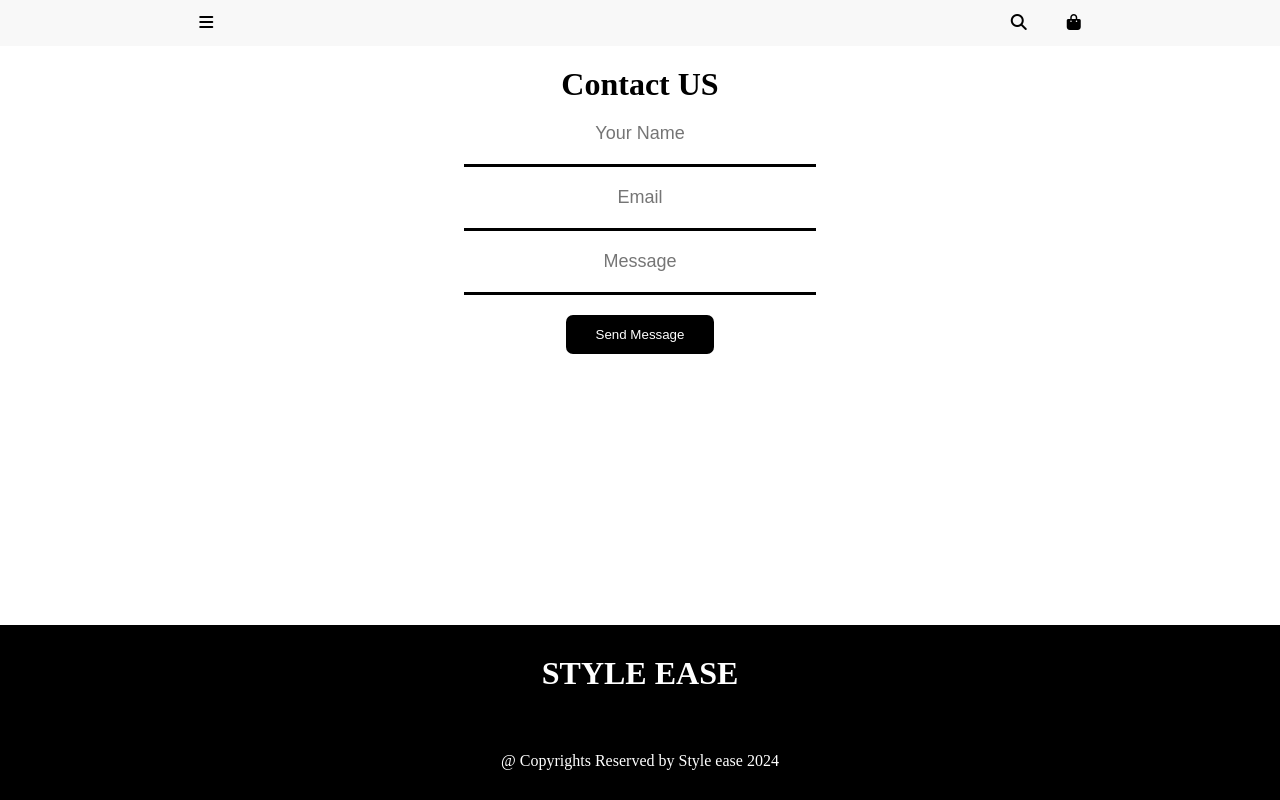
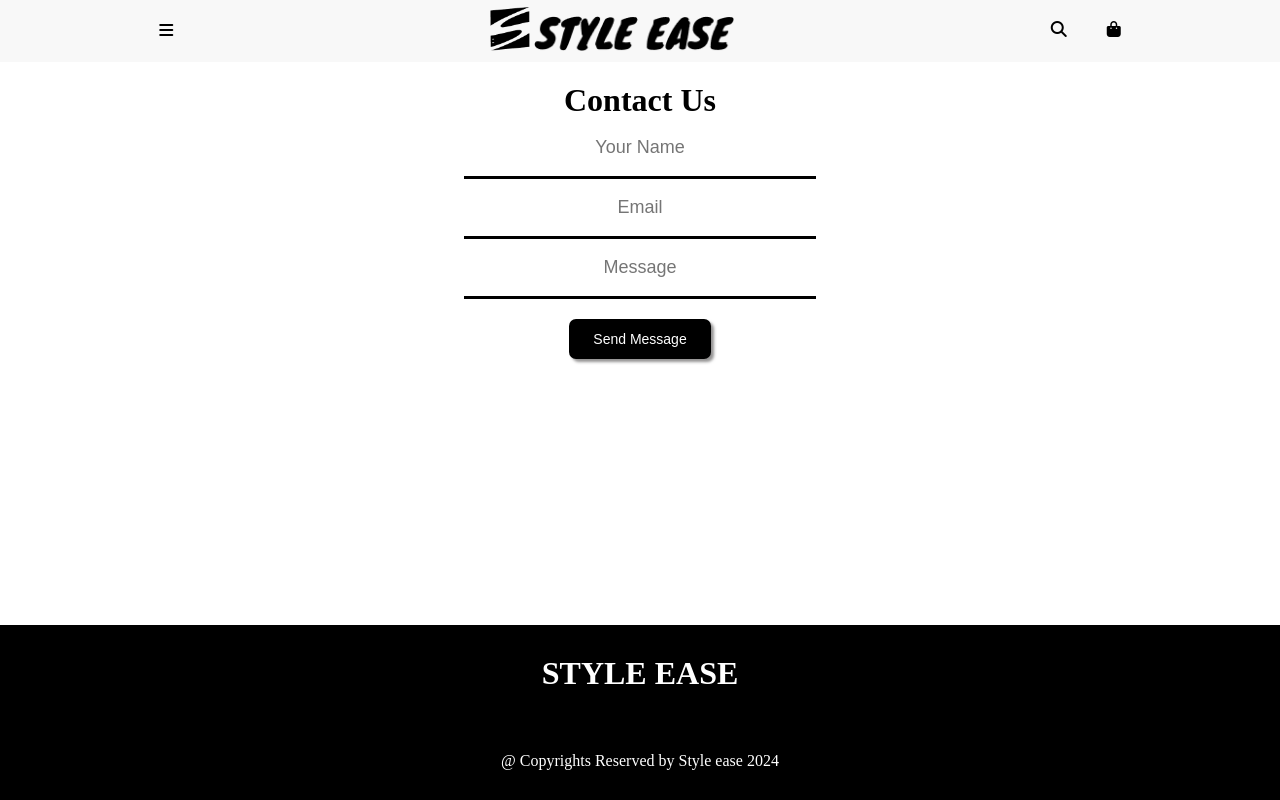
Before and after one commit to Hassaan200/my-own-store, a plain HTML site: page Hassan/contact.html in a window 1280 px wide. Drawn offline with Linux system fonts and the light colour scheme.

Commit message:
change by hassan

```diff
--- a/Hassan/contact.css
+++ b/Hassan/contact.css
@@ -16,22 +16,35 @@
     padding: 20px;
     text-align: center;
 }
+.main h1{
+    font-family: 'Times New Roman', Times, serif;
+}
 form input{
-    padding: 20px 60px;
+    padding: 18px 60px;
     border: none;
     border-bottom: 3px solid black;
     text-align: center;
     font-size: large;
     outline: none;
 }
+
 form button{
-    padding: 12px 30px;
+    padding: 12px 24px;
     margin-top: 20px;
     background-color: black;
     color: white;
     border: none;
     border-radius: 7px;
     cursor: pointer;
+    transition: ease-in-out 0.17s;
+    box-shadow: 3px 3px 3px rgba(48, 46, 46, 0.514);
+    font-size: 14px;
+
+}
+form button:hover{
+padding: 13px 24px;
+font-size: 15px;
+background-color: rgba(0, 0, 0, 0.815);
 }
 .center{
     display: flex;
--- a/Hassan/contact.html
+++ b/Hassan/contact.html
@@ -17,8 +17,8 @@
     <div class="center">
 
         <div>
-           <img src="/assets/Vector.png" alt="" class="first">
-        <img src="/assets/STYLE EASE.png" alt="" class="second">
+           <img src="/Hassan/assets/Vector.png" alt="" class="first">
+        <img src="/Hassan/assets/STYLE EASE.png" alt="" class="second">
        </div>
     </div>
     <div>
@@ -31,12 +31,12 @@
 
 
     <div class="main">
-        <h1>Contact US</h1>
-        <form action="">
-<input type="text"  placeholder="Your Name" required><br>
-<input type="email" placeholder="Email" required><br>
-<input type="text" placeholder="Message" required><br>
-<button>Send Message</button>
+        <h1>Contact Us</h1>
+        <form action="" onsubmit="values(event)">
+<input type="text"  placeholder="Your Name" required id="h-name"><br>
+<input type="email" placeholder="Email" required id="h-email"><br>
+<input type="text" placeholder="Message" required id="h-message"><br>
+<button type="submit">Send Message</button>
         </form>
     </div>
 
--- a/Hassan/contact.js
+++ b/Hassan/contact.js
@@ -1,4 +1,13 @@
+
 function toggleSearch() {
     const searchInput = document.querySelector('.search-input');
     searchInput.classList.toggle('show');
   }
+
+
+  function values(e){
+    e.preventDefault()
+    console.log("User Name: ",document.getElementById('h-name').value)
+    console.log("User Email: ",document.getElementById('h-email').value)
+    console.log("User Message: ",document.getElementById('h-message').value)
+  }
```
Also changed, not shown: Hassan/assets/STYLE EASE.png (added), Hassan/assets/Vector.png (added).
